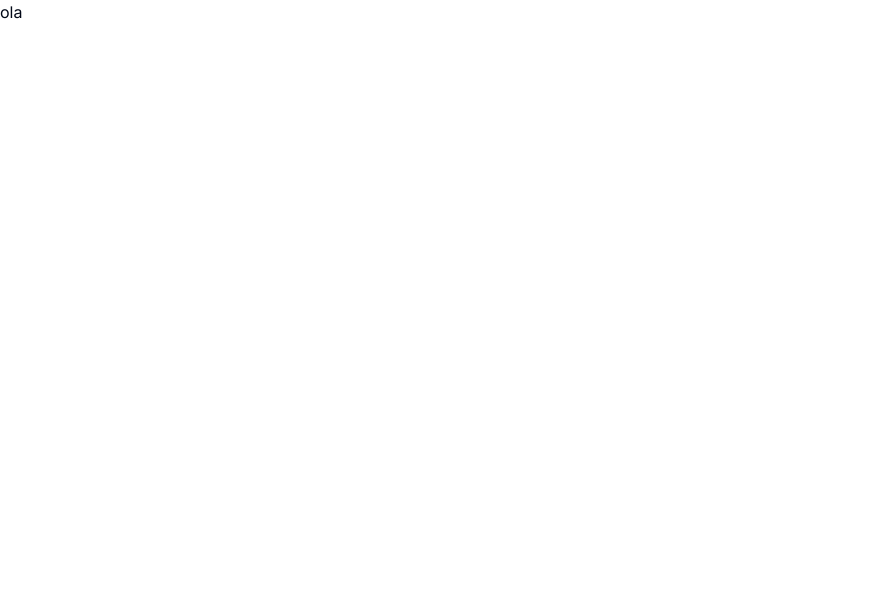
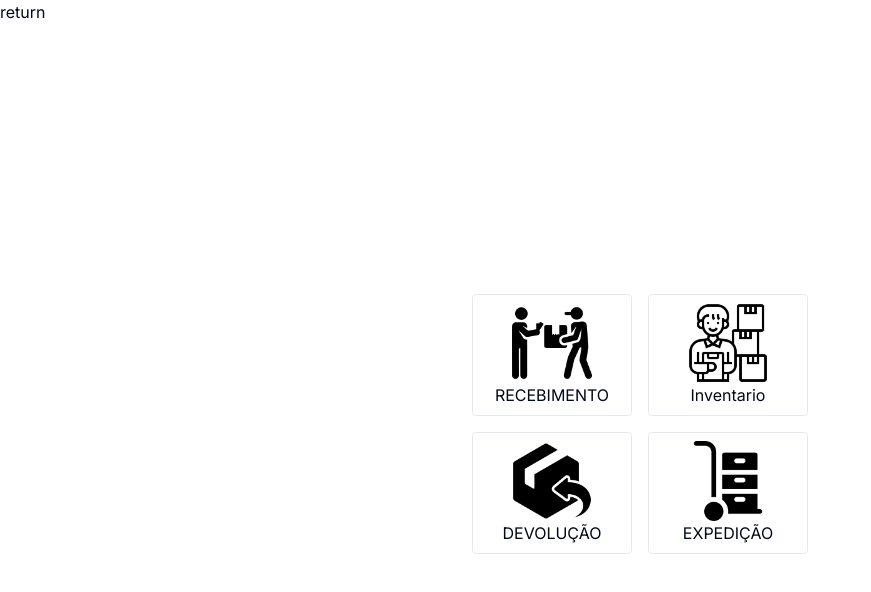
Before and after one commit to carlosrjdc/pwa-wms, a Next.js app: page / in a window 1280 px wide. Shown: the top 592 px of the page, without its empty margins (0-871 px from the left). Built offline with nearby package versions, Linux system fonts and the light colour scheme.

Commit message:
first commit

```diff
--- a/src/app/page.tsx
+++ b/src/app/page.tsx
@@ -1,9 +1,10 @@
+import MenuPrincipal_Page from "@/pages/MenuInicial";
 import Image from "next/image";
 
 export default function Home() {
   return (
     <main className="">
-<div>ola</div>
+      return <MenuPrincipal_Page/>
     </main>
   );
 }
```
Also changed, not shown: 1 other file (tests, documents, lock files or other folders).
